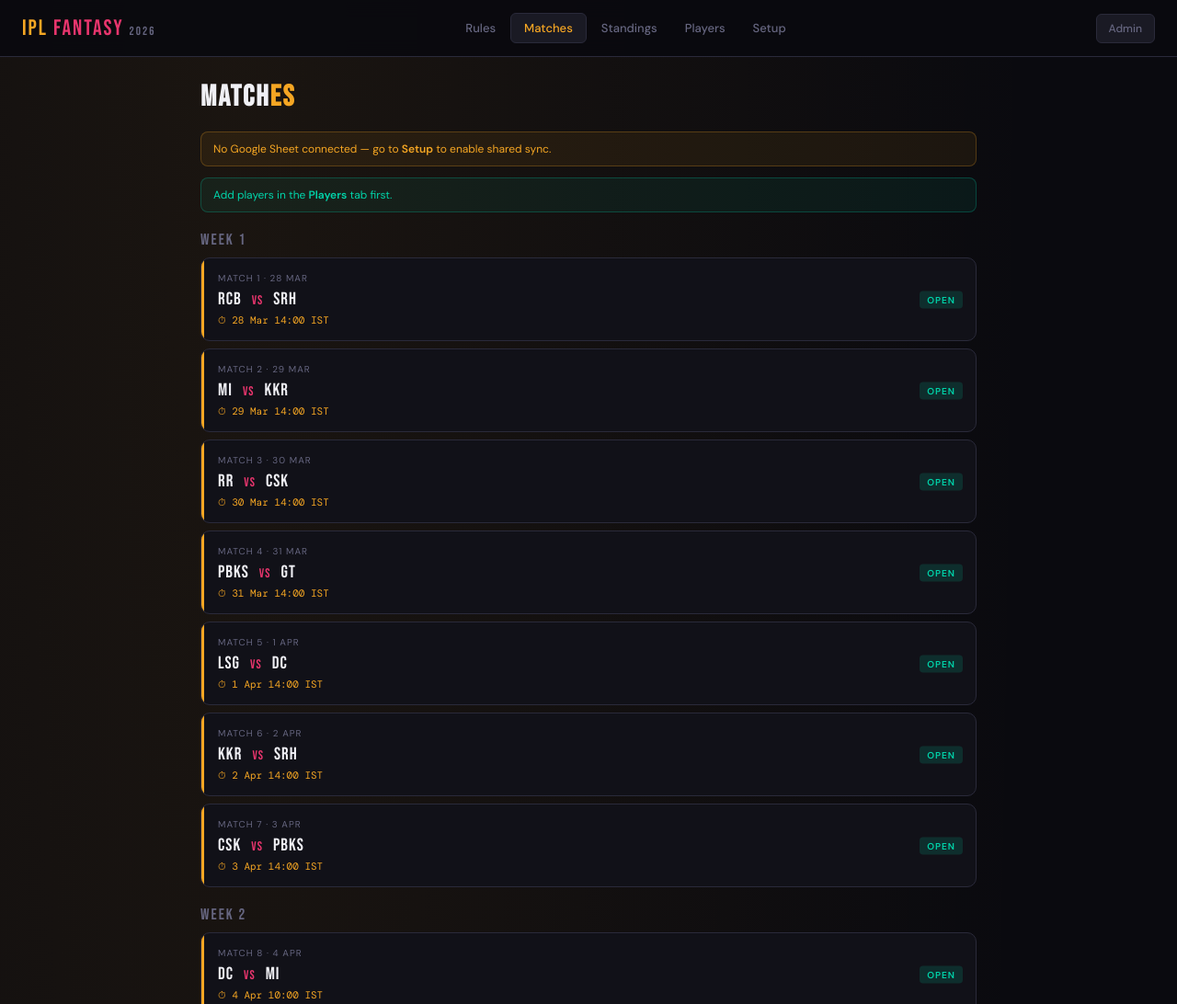
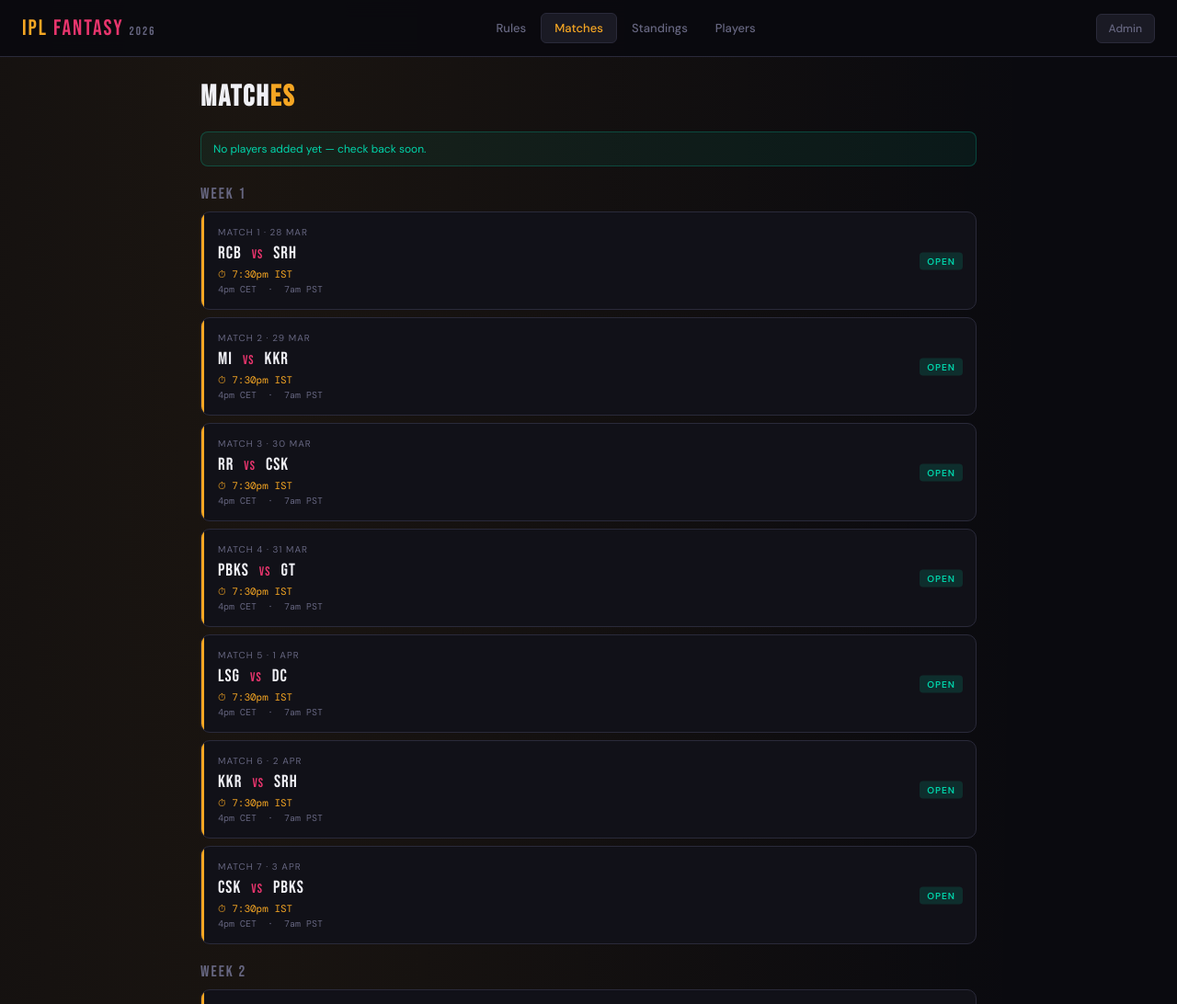
Before and after one commit to msarath36/IPLFantasy26, a plain HTML site: page index.html in a window 1280 px wide. Shown: the top 1092 px of the page at 92% size. Drawn offline with nearby package versions, Linux system fonts and the light colour scheme.

Commit message:
Refactor admin password logic and UI updates
Refactor admin password handling and update UI elements.

```diff
--- a/index.html
+++ b/index.html
@@ -44,7 +44,6 @@
 .bp{background:var(--or);color:#000}.bp:hover{background:#ffb84d;transform:translateY(-1px)}
 .bg{background:transparent;border:1px solid var(--bd);color:var(--mu)}.bg:hover{border-color:var(--tx);color:var(--tx)}
 .b2{background:var(--pk);color:#fff}.b2:hover{background:#ff5585}
-.b3{background:var(--tl);color:#000}.b3:hover{background:#00f0c0}
 .bd2{background:var(--re);color:#fff}
 .bs{padding:6px 12px;font-size:12px}
 .mc{background:var(--s1);border:1px solid var(--bd);border-radius:10px;padding:15px 18px;
@@ -57,6 +56,7 @@
 .mt{font-family:'Bebas Neue',sans-serif;font-size:19px;letter-spacing:1px}
 .mt .vs{color:var(--pk);font-size:14px;margin:0 7px}
 .md{font-size:11px;color:var(--or);margin-top:4px;font-family:'DM Mono',monospace}
+.tz{font-size:10px;color:var(--mu);margin-top:3px;font-family:'DM Mono',monospace}
 .sb{position:absolute;right:14px;top:50%;transform:translateY(-50%);
   font-size:10px;font-weight:600;text-transform:uppercase;letter-spacing:1px;padding:3px 8px;border-radius:4px}
 .so{background:rgba(0,212,170,.15);color:var(--tl)}
@@ -96,7 +96,6 @@
 .al{padding:10px 13px;border-radius:8px;font-size:12px;margin-bottom:12px;border:1px solid var(--bd)}
 .ai{background:rgba(0,212,170,.07);border-color:rgba(0,212,170,.25);color:var(--tl)}
 .aw{background:rgba(245,166,35,.07);border-color:rgba(245,166,35,.25);color:var(--or)}
-.ae{background:rgba(255,71,87,.07);border-color:rgba(255,71,87,.25);color:var(--re)}
 .pill{display:inline-flex;align-items:center;gap:3px;padding:3px 9px;border-radius:20px;
   font-size:11px;font-weight:600;text-transform:uppercase;letter-spacing:.5px}
 .po{background:rgba(245,166,35,.15);color:var(--or)}
@@ -111,7 +110,6 @@
 @keyframes sp{to{transform:rotate(360deg)}}
 textarea{width:100%;height:260px;background:var(--s2);border:1px solid var(--bd);border-radius:8px;
   padding:11px;font-family:'DM Mono',monospace;font-size:11px;color:var(--tx);resize:vertical;line-height:1.5;outline:none}
-.sbox{background:var(--s1);border:2px dashed var(--bd);border-radius:12px;padding:28px;text-align:center;margin-bottom:20px}
 .step{display:flex;gap:12px;margin-bottom:13px;text-align:left}
 .sn2{flex-shrink:0;width:26px;height:26px;border-radius:50%;background:var(--or);
   color:#000;font-weight:700;font-size:12px;display:flex;align-items:center;justify-content:center}
@@ -136,12 +134,12 @@
 <body>
 <nav>
   <div class="logo">IPL <em>Fantasy</em> <span style="font-size:13px;color:var(--mu)">2026</span></div>
-  <div class="nav-tabs">
+  <div class="nav-tabs" id="navTabs">
     <button class="nt" onclick="go('rules')">Rules</button>
     <button class="nt on" onclick="go('matches')">Matches</button>
     <button class="nt" onclick="go('stand')">Standings</button>
     <button class="nt" onclick="go('players')">Players</button>
-    <button class="nt" onclick="go('setup')">Setup</button>
+    <!-- Setup tab injected here by JS when admin logs in -->
   </div>
   <button class="abtn" id="abtn" onclick="toggleAdmin()">Admin</button>
 </nav>
@@ -150,7 +148,10 @@
 <div id="toast"></div>
 
 <script>
-// ── FIXTURES ──────────────────────────────────────────────────
+// ── ADMIN PASSWORD ────────────────────────────────────────────
+const ADMIN_PW = 'villageganggame26';
+
+// ── FIXTURES ─────────────────────────────────────────────────
 const FX=[
   [1,'2026-03-28','19:30','Royal Challengers Bengaluru','Sunrisers Hyderabad'],
   [2,'2026-03-29','19:30','Mumbai Indians','Kolkata Knight Riders'],
@@ -223,12 +224,30 @@
   [69,'2026-05-24','15:30','Mumbai Indians','Rajasthan Royals'],
   [70,'2026-05-24','19:30','Kolkata Knight Riders','Delhi Capitals'],
 ];
+
 const wk=d=>{const s=new Date('2026-03-28'),t=new Date(d);return Math.floor((t-s)/(7*864e5))+1};
 const MATCHES=FX.map(([n,d,t,t1,t2])=>({id:'m'+n,n,d,t,t1,t2,w:wk(d)}));
 const AB={'Royal Challengers Bengaluru':'RCB','Sunrisers Hyderabad':'SRH','Mumbai Indians':'MI',
   'Kolkata Knight Riders':'KKR','Rajasthan Royals':'RR','Chennai Super Kings':'CSK',
   'Punjab Kings':'PBKS','Gujarat Titans':'GT','Lucknow Super Giants':'LSG','Delhi Capitals':'DC'};
 const ab=x=>AB[x]||x;
+
+// ── TIMEZONE CONVERSION ───────────────────────────────────────
+// Times stored as IST (UTC+5:30)
+// IPL runs March-May → Europe is on CEST (UTC+2), US West on PDT (UTC-7)
+// IST → CEST: -3h30m (-210 mins)
+// IST → PDT:  -12h30m (-750 mins)
+function tzTimes(timeStr){
+  const [h,m]=timeStr.split(':').map(Number);
+  const ist=h*60+m;
+  const fmt=mins=>{
+    const t=((mins%1440)+1440)%1440;
+    const hh=Math.floor(t/60),mm=t%60;
+    const ap=hh>=12?'pm':'am',h12=hh%12||12;
+    return h12+(mm?':'+String(mm).padStart(2,'0'):'')+ap;
+  };
+  return{ist:fmt(ist),cet:fmt(ist-210),pst:fmt(ist-750)};
+}
 
 // ── SCORING ──────────────────────────────────────────────────
 const SC={winner:2,topBat:3,topBowl:3,motm:4,allBonus:3};
@@ -298,12 +317,16 @@
 function ppLeft(pid,w){return PP_MAX-(S.ppUsed[pid]?.[w]||0)}
 
 // ── ROUTER ────────────────────────────────────────────────────
+// Public nav order: rules, matches, stand, players
+// Setup tab only appears when admin is logged in
+const PUBLIC_NAV=['rules','matches','stand','players'];
+
 function go(p){
   page=p;
-  document.querySelectorAll('.nt').forEach((t,i)=>{
-    t.classList.toggle('on',['rules','matches','stand','players','setup'][i]===p)
+  document.querySelectorAll('#navTabs .nt').forEach(t=>{
+    t.classList.toggle('on',t.dataset.page===p);
   });
-  render()
+  render();
 }
 function render(){document.getElementById('app').innerHTML=pages[page]()}
 
@@ -311,22 +334,21 @@
 const fd=d=>new Date(d+'T00:00:00').toLocaleDateString('en-GB',{day:'numeric',month:'short'});
 const fdt=dt=>new Date(dt).toLocaleDateString('en-GB',{day:'numeric',month:'short'})+' '+
   new Date(dt).toLocaleTimeString('en-GB',{hour:'2-digit',minute:'2-digit'});
-// deadline = match date+time treated as IST (UTC+5:30)
 const dl=m=>new Date(m.d+'T'+m.t+':00+05:30');
 
 // ── PAGES ─────────────────────────────────────────────────────
 const pages={
 
-  rules(){
+rules(){
   return`<h1>Rule<span>s</span></h1>
   <div class="card">
     <div class="w6 sm" style="margin-bottom:14px">Predictions (per match)</div>
-    <div class="sm" style="line-height:1.8">Each player submits before the first ball of each match:<br>
-    1. Winning team &nbsp; 2. Top run scorer &nbsp; 3. Top wicket taker &nbsp; 4. Man of the Match</div>
+    <div class="sm" style="line-height:1.8">Each player submits before the first ball of each match:<br><br>
+    1. Winning team &nbsp;&nbsp; 2. Top run scorer &nbsp;&nbsp; 3. Top wicket taker &nbsp;&nbsp; 4. Man of the Match</div>
   </div>
   <div class="card">
     <div class="w6 sm" style="margin-bottom:14px">Scoring</div>
-    <div class="sm" style="line-height:2">
+    <div class="sm" style="line-height:2.2">
       Winning team correct: <span class="or w6">+2 pts</span><br>
       Top run scorer correct: <span class="or w6">+3 pts</span><br>
       Top wicket taker correct: <span class="or w6">+3 pts</span><br>
@@ -337,10 +359,19 @@
   <div class="card">
     <div class="w6 sm" style="margin-bottom:14px">⚡ Powerplay</div>
     <div class="sm" style="line-height:1.8">
-      Each player gets <span class="or w6">2 powerplays per week</span>. Declare on one category per match.<br><br>
+      Each player gets <span class="or w6">2 powerplays per week</span>. Declare on one specific category when submitting.<br><br>
       If correct → points for that category are <span class="tl w6">doubled</span><br>
-      If wrong → lose <span style="color:var(--re)" class="w6">half the base points</span> (rounded down)<br>
+      If wrong → lose <span style="color:var(--re)" class="w6">half the base points</span> (rounded down)<br><br>
       Unused powerplays do <strong>not</strong> carry over to the next week.
+    </div>
+  </div>
+  <div class="card">
+    <div class="w6 sm" style="margin-bottom:14px">Powerplay points table</div>
+    <div class="sm" style="line-height:2.2">
+      Winner: correct <span class="tl w6">+4</span> · wrong <span style="color:var(--re)" class="w6">−1</span><br>
+      Top scorer: correct <span class="tl w6">+6</span> · wrong <span style="color:var(--re)" class="w6">−1</span><br>
+      Top bowler: correct <span class="tl w6">+6</span> · wrong <span style="color:var(--re)" class="w6">−1</span><br>
+      MoTM: correct <span class="tl w6">+8</span> · wrong <span style="color:var(--re)" class="w6">−2</span>
     </div>
   </div>
   <div class="card">
@@ -361,11 +392,9 @@
   </div>`;
 },
 
-
 matches(){
   const now=new Date();
   let h=`<h1>Match<span>es</span></h1>`;
-  if(!S.sheetUrl)h+=`<div class="al aw">No Google Sheet connected — go to <strong>Setup</strong> to enable shared sync.</div>`;
   if(!S.curPlayer&&S.players.length>0){
     h+=`<div class="card" style="margin-bottom:16px"><label style="margin-bottom:10px">Who are you?</label>
     <div style="display:flex;gap:7px;flex-wrap:wrap">
@@ -377,7 +406,7 @@
     <span class="xs mu">Playing as:</span><span class="w6 or">${p?.name}</span>
     <button class="btn bg bs" onclick="setCur(null)">Switch</button></div>`;
   }
-  if(S.players.length===0)h+=`<div class="al ai">Add players in the <strong>Players</strong> tab first.</div>`;
+  if(S.players.length===0)h+=`<div class="al ai">No players added yet — check back soon.</div>`;
 
   const byW={};
   MATCHES.forEach(m=>{if(!byW[m.w])byW[m.w]=[];byW[m.w].push(m)});
@@ -393,10 +422,12 @@
       let sc2=open?'so':(settled?'ss':'sc'),st=open?'Open':(settled?'Scored':'Closed'),cc='';
       if(sub&&!settled){sc2='sd';st='✓ Done';cc='done'}
       else if(!open)cc='old';
+      const tz=tzTimes(m.t);
       h+=`<div class="mc ${cc}" onclick="openM('${m.id}')">
         <div class="mm">Match ${m.n} · ${fd(m.d)}</div>
         <div class="mt">${ab(m.t1)} <span class="vs">vs</span> ${ab(m.t2)}</div>
-        <div class="md">${open?'⏱ '+fdt(dead)+' IST':'Deadline passed'}</div>
+        <div class="md">${open?'⏱ '+tz.ist+' IST':'Deadline passed'}</div>
+        <div class="tz">${tz.cet} CET &nbsp;·&nbsp; ${tz.pst} PST</div>
         <span class="sb ${sc2}">${st}</span>
       </div>`;
     });
@@ -477,6 +508,7 @@
   </div>`;
   return h;
 }
+
 };
 
 // ── APPS SCRIPT ───────────────────────────────────────────────
@@ -519,8 +551,10 @@
   const m=MATCHES.find(x=>x.id===id);
   const now=new Date(),dead=dl(m),open=now<dead;
   const res=S.results[id],settled=res?.ok;
+  const tz=tzTimes(m.t);
   let h=`<div class="mo-t">${ab(m.t1)} vs ${ab(m.t2)}</div>
-    <div class="xs mu">Match ${m.n} · ${fd(m.d)} · ${m.t} IST · Week ${m.w}</div>
+    <div class="xs mu">Match ${m.n} · ${fd(m.d)} · Week ${m.w}</div>
+    <div class="xs mu" style="margin-top:4px">${tz.ist} IST &nbsp;·&nbsp; ${tz.cet} CET &nbsp;·&nbsp; ${tz.pst} PST</div>
     <hr class="hr">`;
 
   if(open&&S.curPlayer){
@@ -599,7 +633,6 @@
   const cats=[['winner','Winner'],['topBat','Top Scorer'],['topBowl','Top Bowler'],['motm','MoTM']];
   return`<div class="pg" style="margin-top:0">${cats.map(([k,l])=>{
     const ok=res&&(pred[k]||'').toLowerCase().trim()===(res[k]||'').toLowerCase().trim()&&pred[k];
-    const bad=res&&!ok;
     const bd=sc?.bd[k];
     const pp=pred.pp===k;
     return`<div class="pc ${res?(ok?'ok':'no'):''} ${pp?'pp':''}">
@@ -733,10 +766,18 @@
 
 // ── ADMIN ─────────────────────────────────────────────────────
 function toggleAdmin(){
-  if(!adminOn){const pw=prompt('Admin password:');if(pw!=='villageganggame26'){alert('Wrong.');return}}
+  if(!adminOn){
+    const pw=prompt('Admin password:');
+    if(pw!==ADMIN_PW){alert('Wrong password.');return}
+  }
   adminOn=!adminOn;
   document.getElementById('abtn').classList.toggle('on',adminOn);
-  render();
+  // Show/hide the Setup tab
+  const t=document.getElementById('setupTab');
+  if(t)t.style.display=adminOn?'':'none';
+  // If logging out while on setup, go back to matches
+  if(!adminOn&&page==='setup')go('matches');
+  else render();
 }
 
 // ── MODAL ─────────────────────────────────────────────────────
@@ -753,16 +794,19 @@
   t.textContent=msg;t.style.opacity='1';
   clearTimeout(_tt);_tt=setTimeout(()=>t.style.opacity='0',2200);
 }
-async function saveUrl(){
-  const url=document.getElementById('surl').value.trim();
-  if(!url)return;S.sheetUrl=url;save();
-  document.getElementById('sst').innerHTML=`<span class="spin"></span> Testing...`;
-  const ok=await pull();
-  document.getElementById('sst').innerHTML=ok
-    ?`<span style="color:var(--tl)">✅ Connected!</span>`
-    :`<span style="color:var(--re)">❌ Failed — check the URL and set access to "Anyone".</span>`;
-  if(ok)render();
-}
+
+// ── BUILD NAV ─────────────────────────────────────────────────
+(function(){
+  const tabs=document.getElementById('navTabs');
+  // Set data-page on existing buttons
+  PUBLIC_NAV.forEach((p,i)=>{tabs.children[i].dataset.page=p});
+  // Inject hidden Setup tab
+  const s=document.createElement('button');
+  s.className='nt';s.id='setupTab';s.textContent='Setup';
+  s.style.display='none';s.dataset.page='setup';
+  s.onclick=()=>go('setup');
+  tabs.appendChild(s);
+})();
 
 // ── INIT ──────────────────────────────────────────────────────
 load();render();
```
